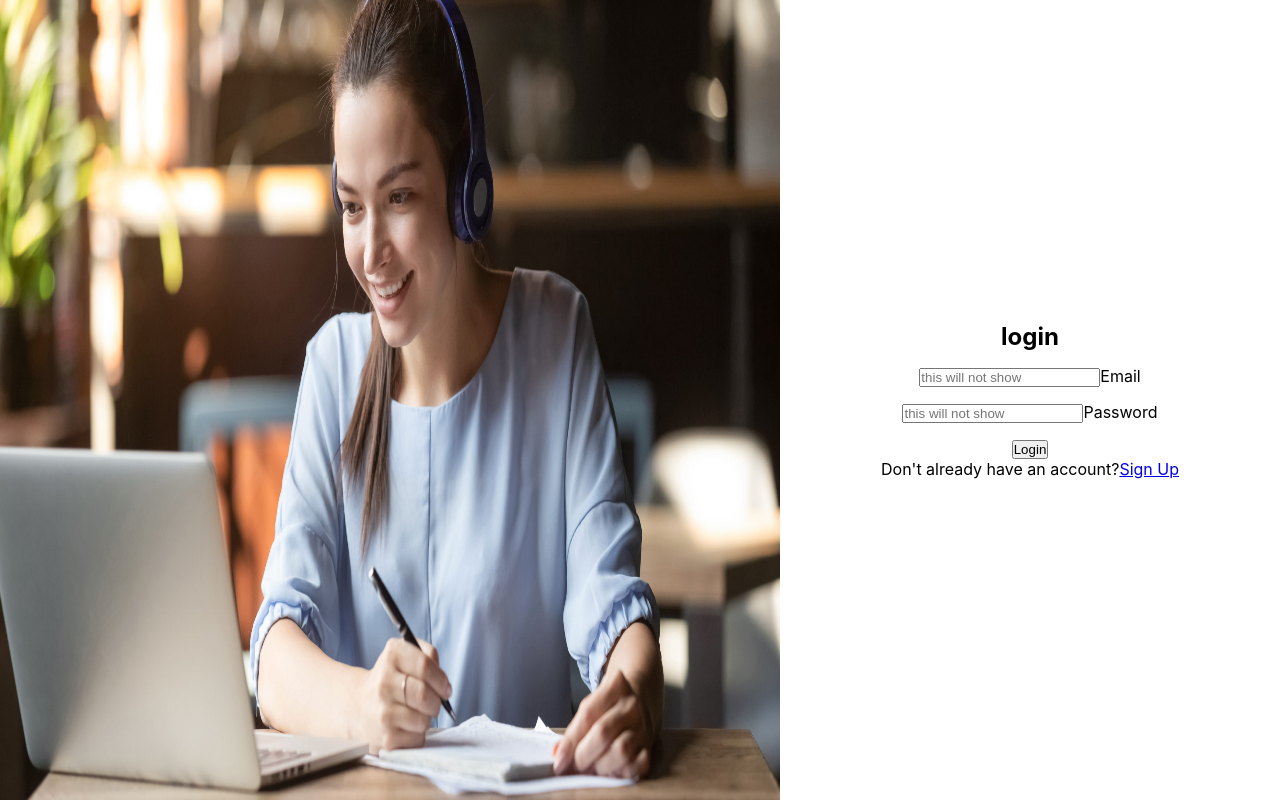
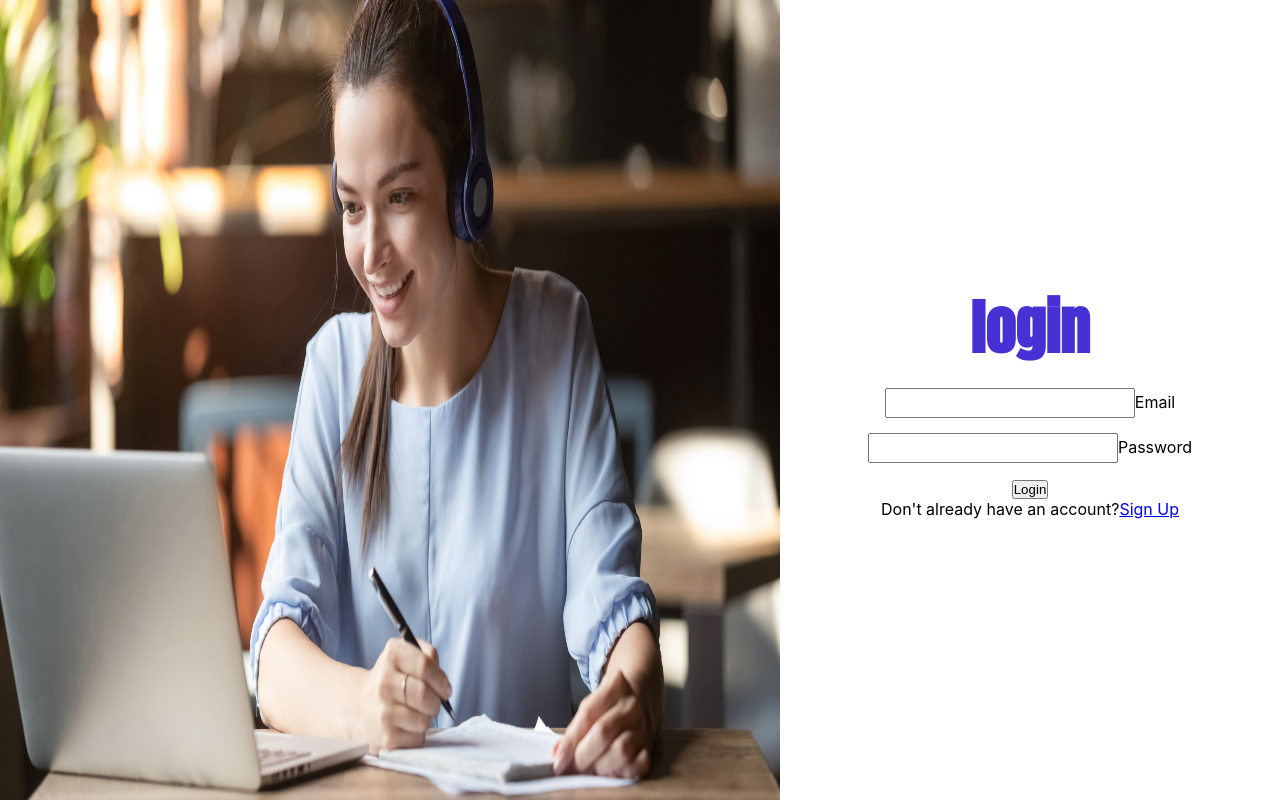
Before and after one commit to petersaba/elearning-system, a React (Create React App) app in the folder frontend/: page / in a window 1280 px wide. Built offline with nearby package versions, Linux system fonts and the light colour scheme.

Commit message:
frontend <> login: styling form heading

```diff
--- a/frontend/src/App.css
+++ b/frontend/src/App.css
@@ -1,3 +1,9 @@
+@font-face{
+  src: url('./assets/fonts/Anton-Regular.ttf');
+  font-family: anton;
+}
+
+
 /* CSS Reset */
 *{
   margin: 0;
@@ -10,7 +16,7 @@
 }
 
 .hero{
-  background-image: url("./images/hero.jpg");
+  background-image: url("./assets/images/hero.jpg");
   height: 100vh;
   width: calc(100vw - 500px);
   background-repeat: no-repeat;
@@ -29,3 +35,19 @@
 .form > div{
   text-align: center;
 }
+
+.form > h1{
+  font-family: anton;
+  font-size: 60px;
+  color: #4831D4;
+}
+
+.input > input{
+  height: 30px;
+  width: 250px;
+  position: relative;
+}
+
+input::placeholder{
+  color: transparent;
+}
```
Also changed, not shown: frontend/src/assets/fonts/Anton-Regular.ttf (added), frontend/src/assets/images/hero.jpg (renamed from frontend/src/images/hero.jpg).
